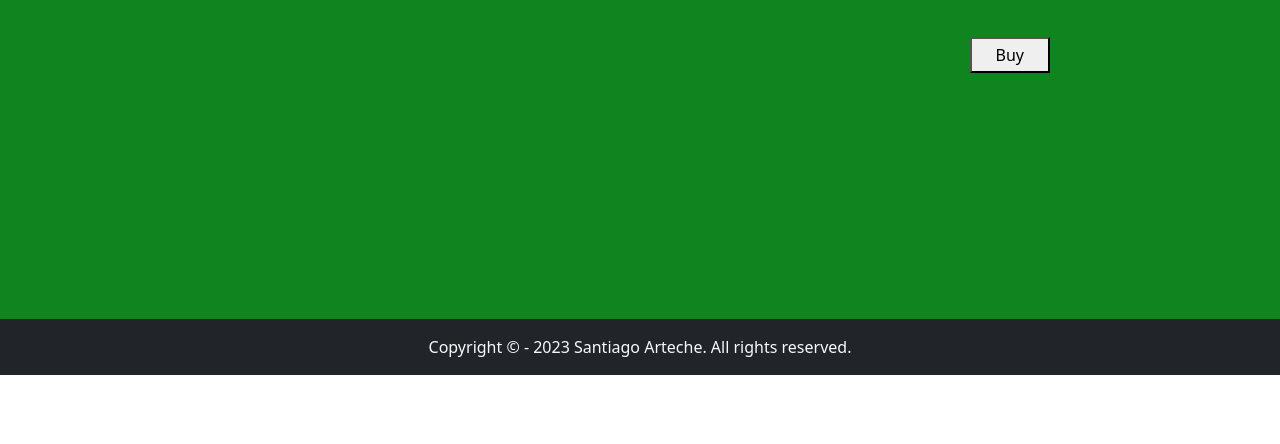
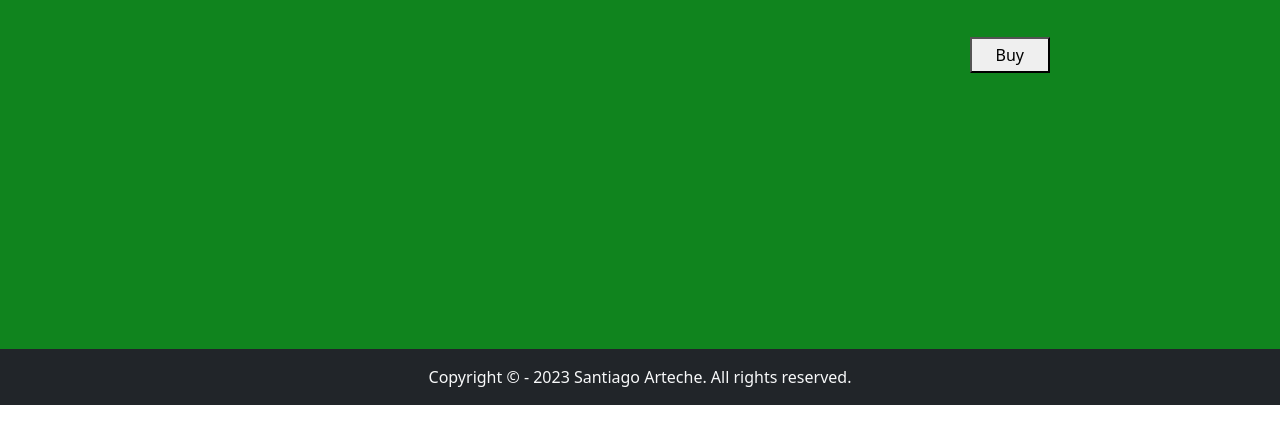
Before and after one commit to SantiagoArteche/PreEntrega-3-Arteche, a plain HTML site: page cart.html in a window 1280 px wide. Shown: the part 218-662 px from the top of the page. Drawn offline with nearby package versions, Linux system fonts and the light colour scheme.

```diff
--- a/css/partials/_main.scss
+++ b/css/partials/_main.scss
@@ -1,5 +1,5 @@
 main {
-    min-height: 415px;
+    min-height: 445px;
 
     & #products {
         & .card {
```
Also changed, not shown: css/styles.css.
